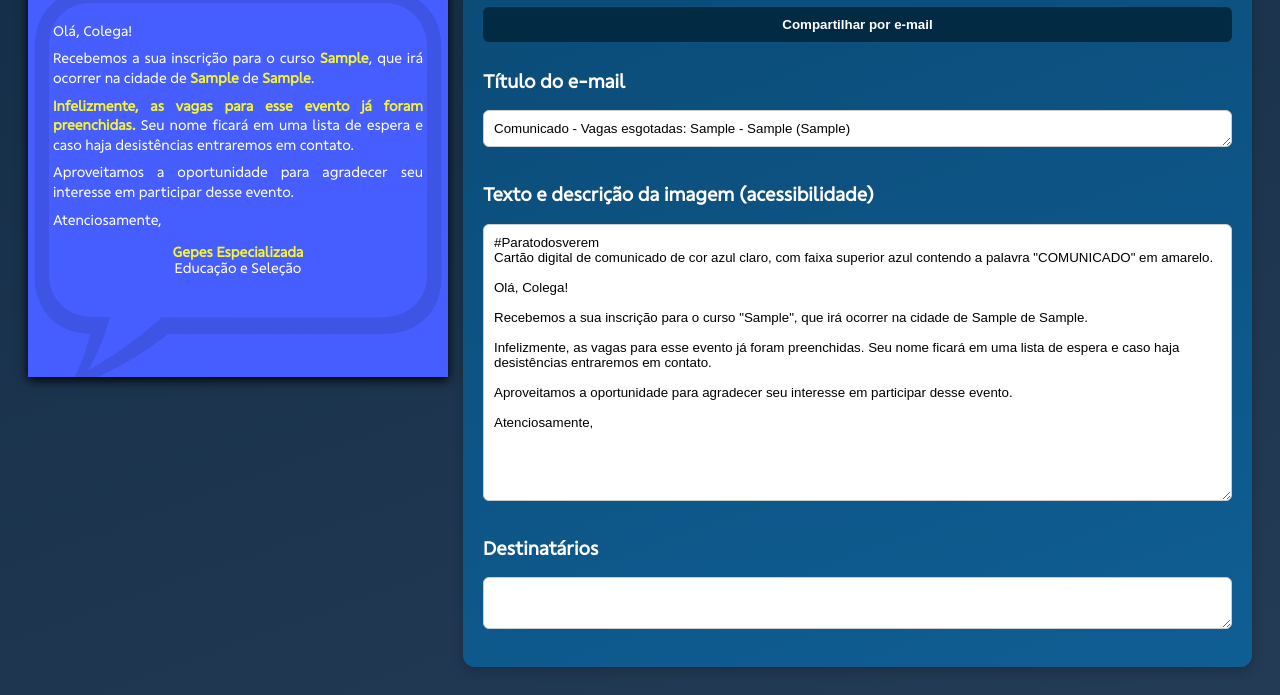
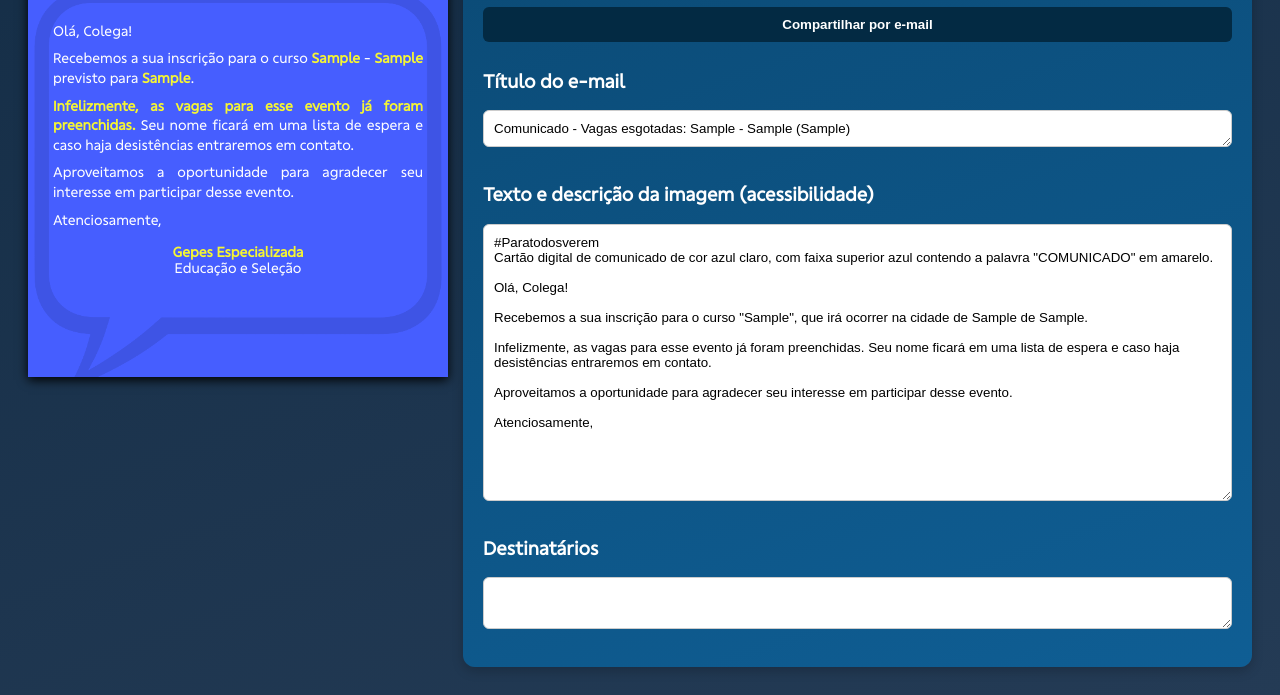
Before and after one commit to sJulioDias/sistemadeapoiocursopresencialunibb, a plain HTML site: page projeto-esgotadas/index.html in a window 1280 px wide. Both pictures are taken after typing "Sample", "Sample", "Sample" into the empty fields and a click on the button "Gerar comunicado". Shown: the part 483-1178 px from the top of the page. Drawn offline with nearby package versions, Linux system fonts and the light colour scheme.

Commit message:
Update course registration message in index.html

```diff
--- a/projeto-esgotadas/index.html
+++ b/projeto-esgotadas/index.html
@@ -54,7 +54,7 @@
             <br>
             <div class="mensagem">
                 <p>Olá, Colega!</p>
-                <p>Recebemos a sua inscrição para o curso <strong id="cursoSpan"></strong>, que irá ocorrer na cidade de <strong id="cidadeUfSpan"></strong> de <strong id="periodoSpan"></strong>.</p>
+                <p>Recebemos a sua inscrição para o curso <strong id="cursoSpan"></strong> - <strong id="cidadeUfSpan"></strong> previsto para <strong id="periodoSpan"></strong>.</p>
                 <p><strong>Infelizmente, as vagas para esse evento já foram preenchidas.</strong>
                 Seu nome ficará em uma lista de espera e caso haja desistências entraremos em contato.</p>
                 <p>Aproveitamos a oportunidade para agradecer seu interesse em participar desse evento.</p>
```
